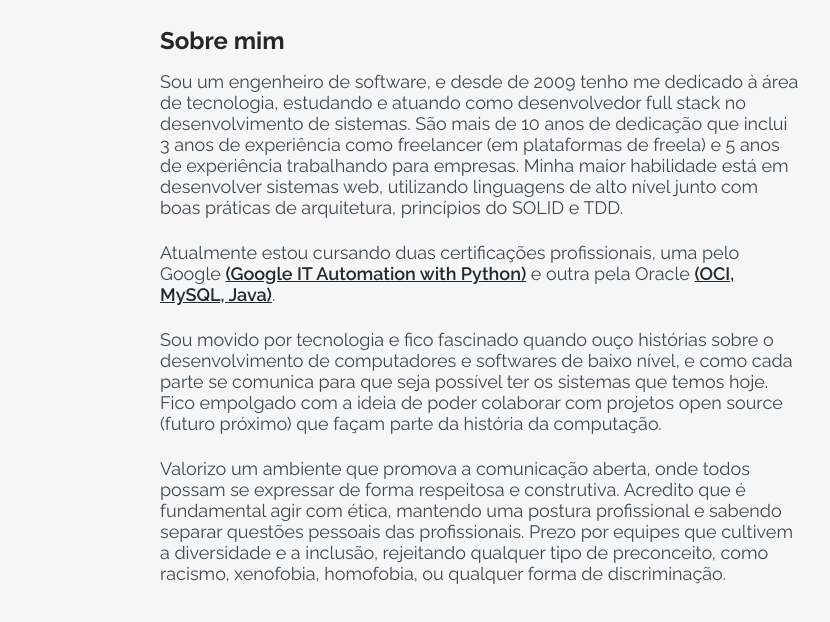
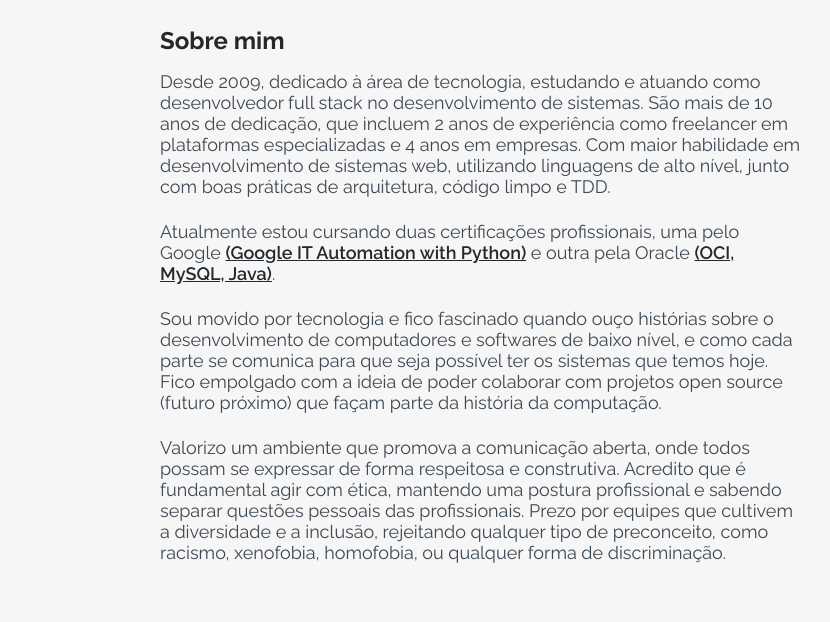
Before and after one commit to raiuri/aboutme, a plain HTML site: page index.html in a window 1280 px wide. Shown: the part 146-768 px from the top of the page, without its empty margins (64-894 px from the left). Drawn offline with Linux system fonts and the light colour scheme.

Commit message:
change personal resume text

```diff
--- a/index.html
+++ b/index.html
@@ -10,11 +10,11 @@
   <!-- Google tag (gtag.js) -->
   <script async src="https://www.googletagmanager.com/gtag/js?id=G-N1H5HC6J80"></script>
   <script>
-  window.dataLayer = window.dataLayer || [];
-  function gtag(){dataLayer.push(arguments);}
-  gtag('js', new Date());
+    window.dataLayer = window.dataLayer || [];
+    function gtag() { dataLayer.push(arguments); }
+    gtag('js', new Date());
 
-  gtag('config', 'G-N1H5HC6J80');
+    gtag('config', 'G-N1H5HC6J80');
   </script>
 </head>
 
@@ -26,19 +26,18 @@
         <h1 class="header_name">Raiuri Santos</h1>
         <a class="header__menu__link" href="https://github.com/raiuri" target="_blank">GIHUB ⬈</a>
         <a class="header__menu__link" href="https://www.linkedin.com/in/raiuri/" target="_blank">LINKEDIN ⬈</a>
-        <a class="header__menu__link" href="https://api.whatsapp.com/send/?phone=5579996292412" target="_blank">WHATSAPP ⬈</a>
+        <a class="header__menu__link" href="https://api.whatsapp.com/send/?phone=5579996292412" target="_blank">WHATSAPP
+          ⬈</a>
       </nav>
     </header>
     <main class="presentation">
       <section class="presentation__content">
         <h1 class="presentation__content__title">Sobre mim</h1>
-        <p class="presentation__content__text">Sou um engenheiro de software, e desde de 2009 tenho me dedicado à área
-          de tecnologia, estudando e atuando como desenvolvedor full stack no desenvolvimento de sistemas. São mais de
-          10 anos de dedicação que inclui 3 anos de experiência como freelancer (em plataformas de freela) e 5 anos de
-          experiência trabalhando para empresas.
-          Minha maior habilidade está em desenvolver sistemas web, utilizando linguagens de alto nível junto com boas
-          práticas de arquitetura, princípios do SOLID e TDD.
-        </p>
+        <p class="presentation__content__text">Desde 2009, dedicado à área de tecnologia, estudando e atuando como
+          desenvolvedor full stack no desenvolvimento de sistemas. São mais de 10 anos de dedicação, que incluem 2 anos
+          de experiência como freelancer em plataformas especializadas e 4 anos em empresas. Com maior habilidade em
+          desenvolvimento de sistemas web, utilizando linguagens de alto nível, junto com boas práticas de arquitetura,
+          código limpo e TDD.</p>
 
         <p class="presentation__content__text">
           Atualmente estou cursando duas certificações profissionais, uma pelo Google <a
```
